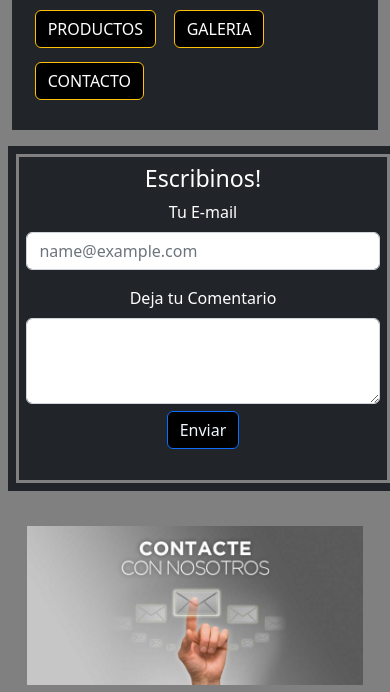
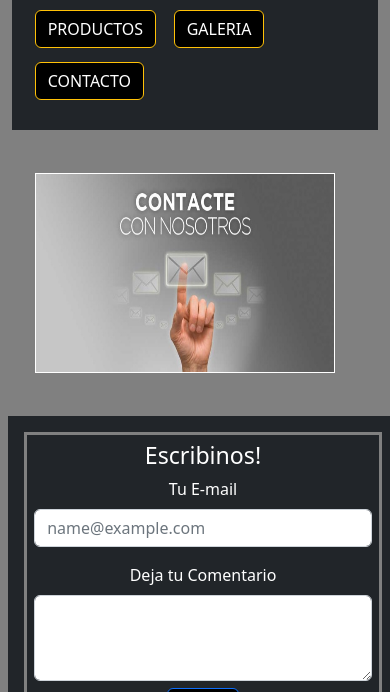
Before and after one commit to michellessoria777/soloparavoss2, a plain HTML site: page pages/contacto.html in a window 390 px wide. Shown: the part 152-844 px from the top of the page. Drawn offline with nearby package versions, Linux system fonts and the light colour scheme.

Commit message:
modificaciones

```diff
--- a/pages/contacto.html
+++ b/pages/contacto.html
@@ -29,7 +29,11 @@
 
 
 <section class="row">
-<section class="m-2 p-2 col-12 col-sm-5   mb-2 bg-dark text-white">
+
+<section class="m-2 p-2 col-12 col-sm-5">
+  <img class="imgContacto" src="../imagenes/contacto.png" alt="imgcontacto">
+</section>
+<section class="m-2 p-3 col-12 col-sm-6   mb-2 bg-dark text-white">
   <form class="contacto">
 <h3>Escribinos!</h3>
   <div class="mb-3">
@@ -42,10 +46,6 @@
     <button class="btn btn-primary" type="submit">Enviar</button>
   </div>
 </form>
-</section>
-
-<section class=" p-2 col-12 col-sm-5">
-  <img class="imgContacto" src="../imagenes/contacto.png" alt="imgcontacto">
 </section>
 
 
--- a/styles/_logos.scss
+++ b/styles/_logos.scss
@@ -24,3 +24,9 @@
     border-radius: 100%;
     border: solid 5px $colorN;
 }
+
+.imgContacto {
+  height: 400px;
+  width: 570px;
+  border: solid 1px white;
+}
--- a/styles/_mediaqueries.scss
+++ b/styles/_mediaqueries.scss
@@ -19,4 +19,10 @@
     margin: 5%;
 }
 
+.imgContacto {
+    height: 200px;
+    width: 300px;
+    border: solid 1px white;
+  }
+
 }
```
Also changed, not shown: styles/styles.css, 1 other file.
